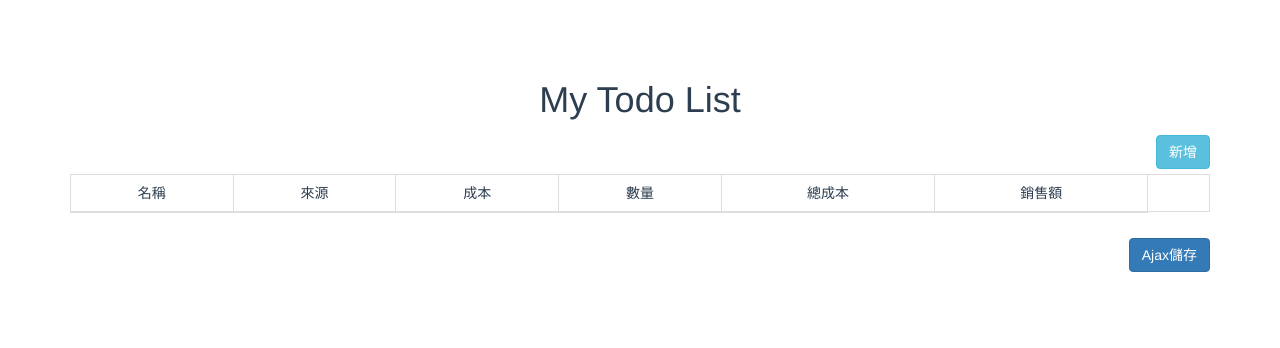
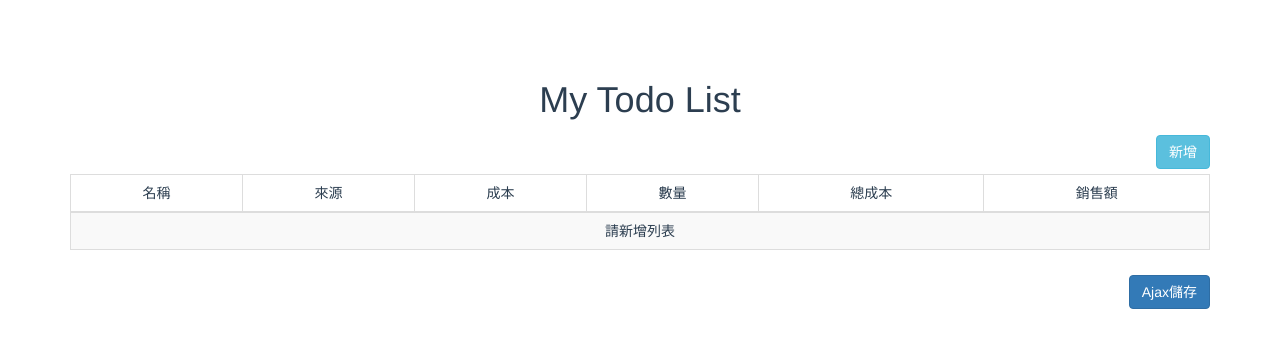
Before and after one commit to YehYuHung/srt, a Vue app: page / in a window 1280 px wide. Shown: the top 348 px of the page. Built offline with nearby package versions, Linux system fonts and the light colour scheme.

Commit message:
[Vue] Mor-修正新增列表畫面

```diff
--- a/src/components/InsertView.vue
+++ b/src/components/InsertView.vue
@@ -16,7 +16,6 @@
                         <td>{{quantityTitle}}</td>
                         <td>{{totalCostTitle}}</td>
                         <td>{{salesTitle}}</td>
-                        <td style="border:none"></td>
                     </tr>
                 </thead>
                 <tbody>
@@ -49,6 +48,9 @@
                         <td>
                             <button class="btn btn-danger" v-on:click="DeleteRow(item,index)" type="button">刪除</button>
                         </td>
+                    </tr>
+                    <tr v-if="items.length === 0">
+                        <td colspan="99">請新增列表</td>
                     </tr>
                 </tbody>
             </table>
```
Also changed, not shown: 1 other file (tests, documents, lock files or other folders).
